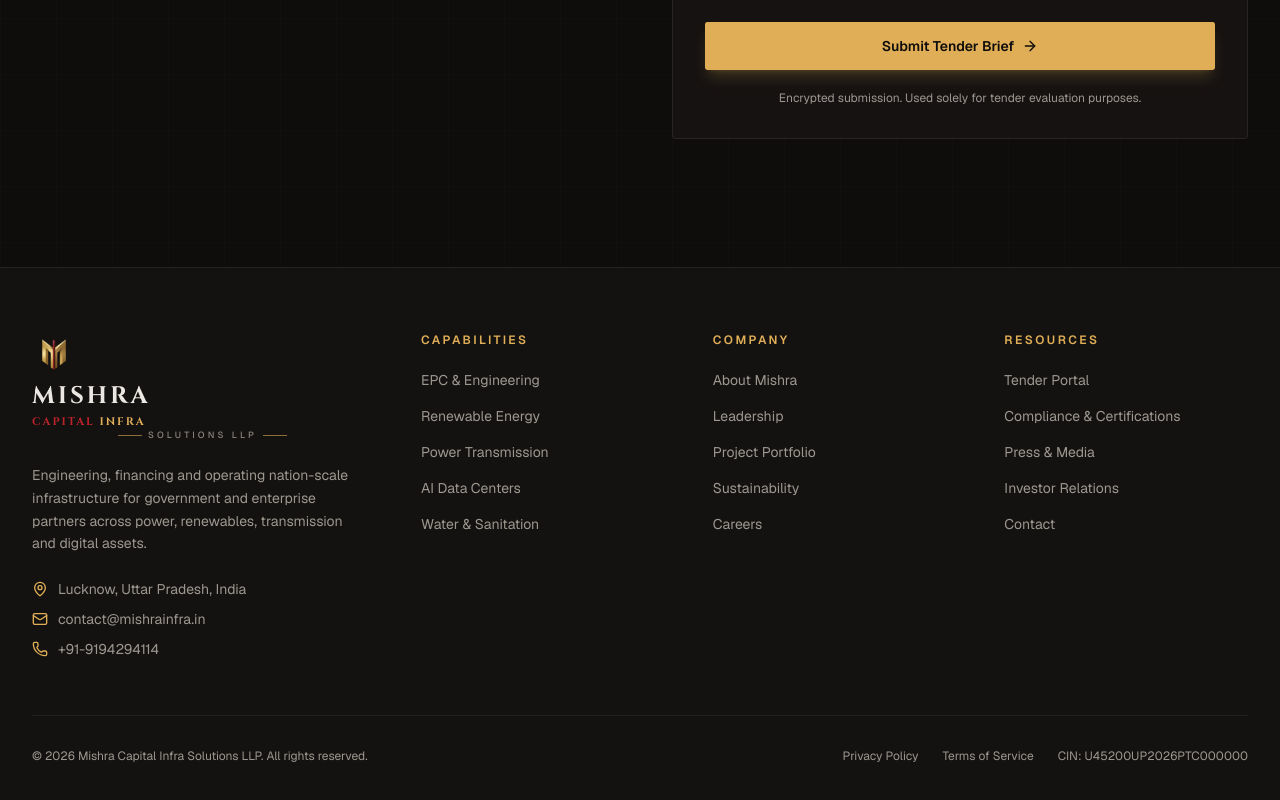
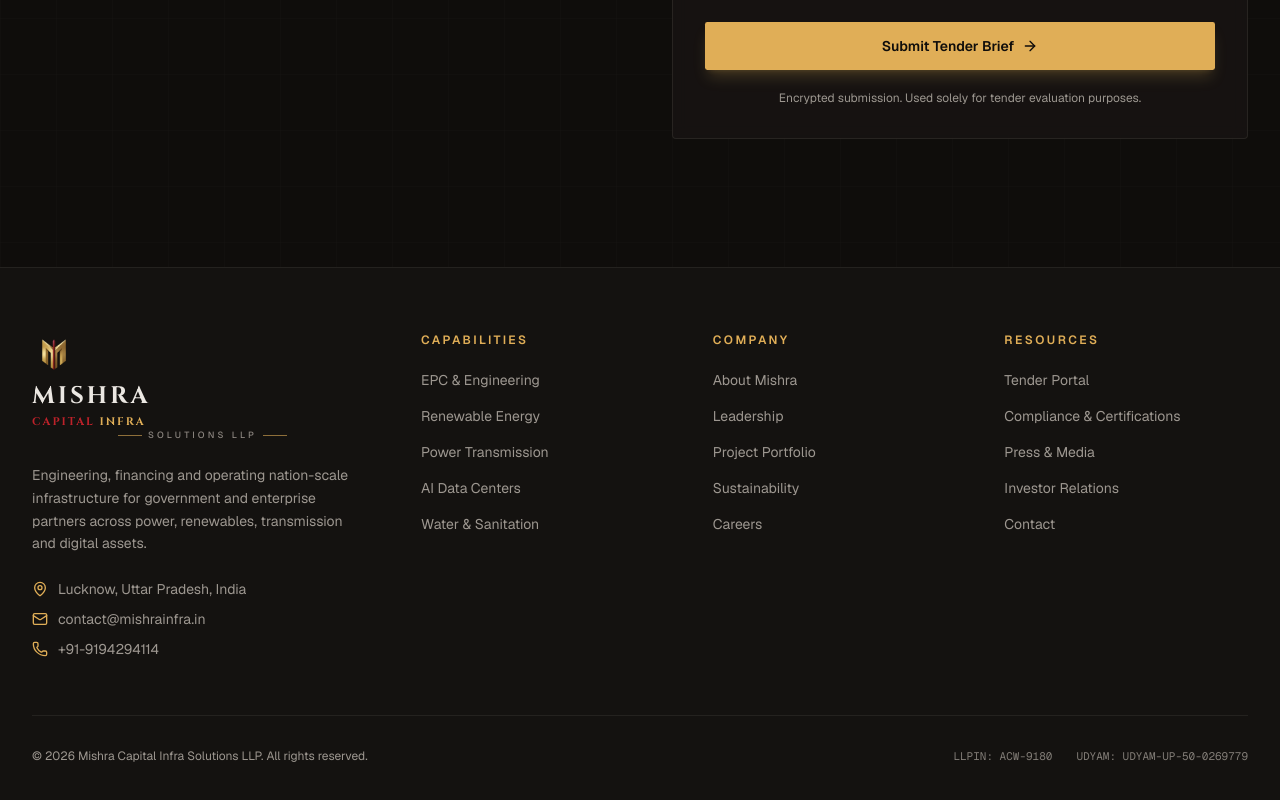
Before and after one commit to rohitashwa4114/mishrainfra-next, a Next.js app: page / in a window 1280 px wide. Shown: the part 4763-5563 px from the top of the page. Built offline with nearby package versions, Linux system fonts and the light colour scheme.

Commit message:
Update site-footer.tsx

```diff
--- a/components/site-footer.tsx
+++ b/components/site-footer.tsx
@@ -63,10 +63,9 @@ export function SiteFooter() {
 
         <div className="mt-14 flex flex-col items-center justify-between gap-4 border-t border-border/60 pt-8 text-xs text-muted-foreground sm:flex-row">
           <p>&copy; {new Date().getFullYear()} Mishra Capital Infra Solutions LLP. All rights reserved.</p>
-          <div className="flex gap-6">
-            <a href="#" className="transition-colors hover:text-foreground">Privacy Policy</a>
-            <a href="#" className="transition-colors hover:text-foreground">Terms of Service</a>
-            <span className="cursor-default select-all">CIN: U45200UP2026PTC000000</span>
+          <div className="flex flex-wrap gap-x-6 gap-y-2 justify-center sm:justify-end text-[11px] font-mono opacity-80">
+            <span className="cursor-default select-all">LLPIN: ACW-9180</span>
+            <span className="cursor-default select-all">UDYAM: UDYAM-UP-50-0269779</span>
           </div>
         </div>
       </div>
```
